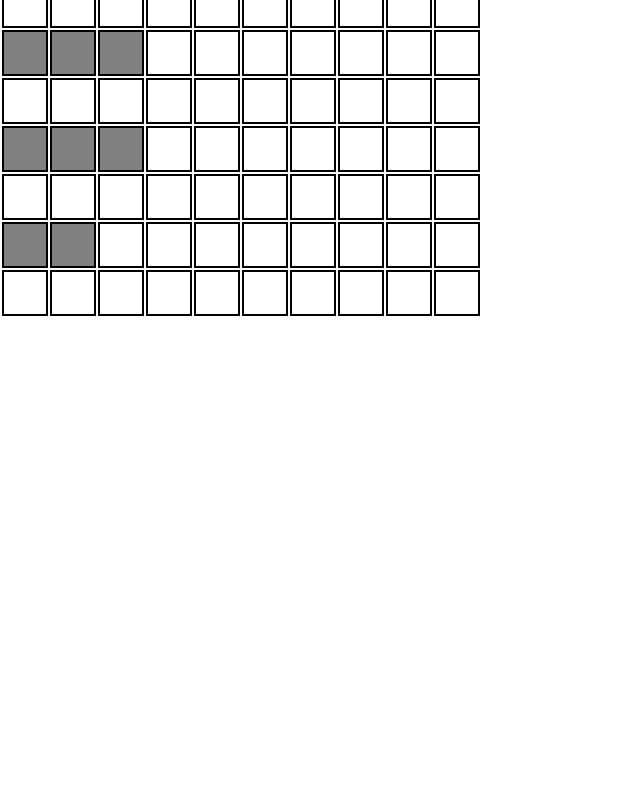
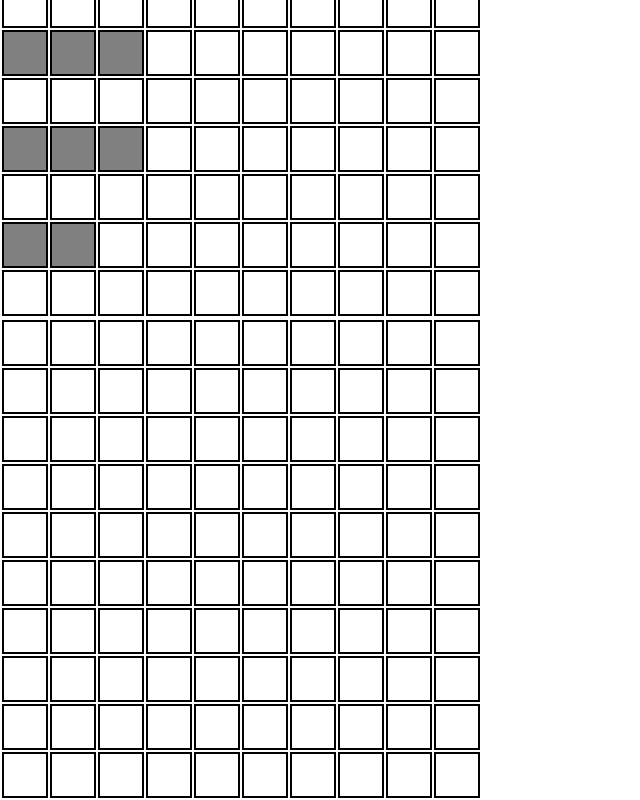
Before and after one commit to needimf/space-strike, a React (Create React App) app: page /battle in a window 1280 px wide. Shown: the part 314-1114 px from the top of the page, without its empty margins (0-640 px from the left). Before the commit the page ends 800 px from the top, so only its background shows below. Built offline with nearby package versions, Linux system fonts and the light colour scheme; the HTML template or start-up script is replaced by a standard one.

Commit message:
Rendered trackingGrid view, and color representations of hits and misses.

```diff
--- a/src/components/GameScreen/GameScreen.jsx
+++ b/src/components/GameScreen/GameScreen.jsx
@@ -3,11 +3,9 @@ import Grids from './../Grids/Grids';
 
 const GameScreen = (props) => {
   return (
-    <div>
       <Grids
         playerGrids={(props.playerOneTurn ? props.playerOneGrids : props.playerTwoGrids)}
       />
-    </div>
   );
 }
 
--- a/src/components/Grids/Grids.jsx
+++ b/src/components/Grids/Grids.jsx
@@ -4,7 +4,7 @@ import TrackingGrid from './../TrackingGrid/TrackingGrid';
 
 const Grids = (props) => {
   return (
-    <div>
+    <div className="row">
       <PrimaryGrid grid={props.playerGrids.primaryGrid} />
       <TrackingGrid grid={props.playerGrids.trackingGrid} />
     </div>
--- a/src/components/PrimaryGrid/PrimaryGrid.jsx
+++ b/src/components/PrimaryGrid/PrimaryGrid.jsx
@@ -18,7 +18,7 @@ const PrimaryGrid = (props) => {
   });
 
   return(
-    <div>
+    <div className="col-6">
       <table>
         <tbody>
           {tableBody}
--- /dev/null
+++ b/src/components/TrackingGrid/TrackingGrid.css
@@ -0,0 +1,13 @@
+td {
+  width: 40px;
+  height: 40px;
+  border: black solid 2px;
+}
+
+.hit {
+  background-color: red;
+}
+
+.miss {
+  background-color: blue;
+}
--- a/src/components/TrackingGrid/TrackingGrid.jsx
+++ b/src/components/TrackingGrid/TrackingGrid.jsx
@@ -1,9 +1,29 @@
 import React from 'react';
+import './TrackingGrid.css'
 
 const TrackingGrid = (props) => {
+  let tableBody = props.grid.slice()
+  tableBody = tableBody.map((row, index) => {
+    return (
+      <tr key={index}>
+       {
+        row.map((cell, i) => {
+          return (
+             <td key={`${index}${i}`} className={`${cell.isHit ? 'hit' : ''}${cell.isMiss ? 'miss' : ''}`}></td>
+          );
+        })
+       }
+      </tr>
+    );
+  });
+
   return(
-    <div>
-
+    <div className="col-6">
+      <table>
+        <tbody>
+          {tableBody}
+        </tbody>
+      </table>
     </div>
   );
 }
--- a/src/pages/App/App.jsx
+++ b/src/pages/App/App.jsx
@@ -92,6 +92,7 @@ class App extends Component {
     return (
       <div className="App">
         <NavBar />
+        <div className="container">
           <Switch>
             <Route exact path='/battle' render={(props) =>
               <GameplayPage
@@ -104,6 +105,7 @@ class App extends Component {
             />
           </Switch>
         </div>
+      </div>
     );
   }
 }
--- a/src/pages/GameplayPage/GameplayPage.jsx
+++ b/src/pages/GameplayPage/GameplayPage.jsx
@@ -4,7 +4,9 @@ import GameScreen from './../../components/GameScreen/GameScreen';
 const GameplayPage = (props) => {
   return (
     <div>
-      <h1>Gameplay Screen</h1>
+      <div className="row">
+        <h1>Gameplay Screen</h1>
+      </div>
       <GameScreen
         playerOneTurn={props.playerOneTurn}
         playerOneGrids={props.playerOneGrids}
```
Lines whose indentation alone changed are shown as unchanged.
